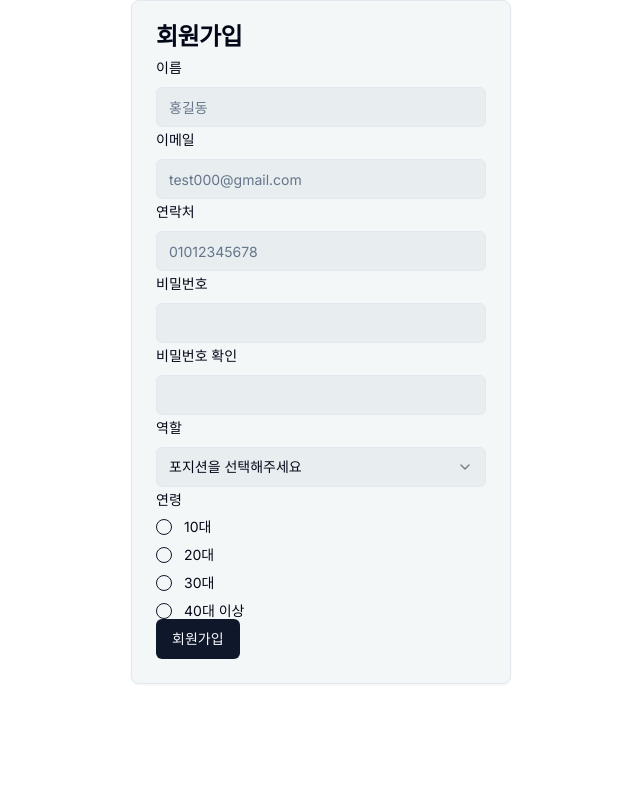
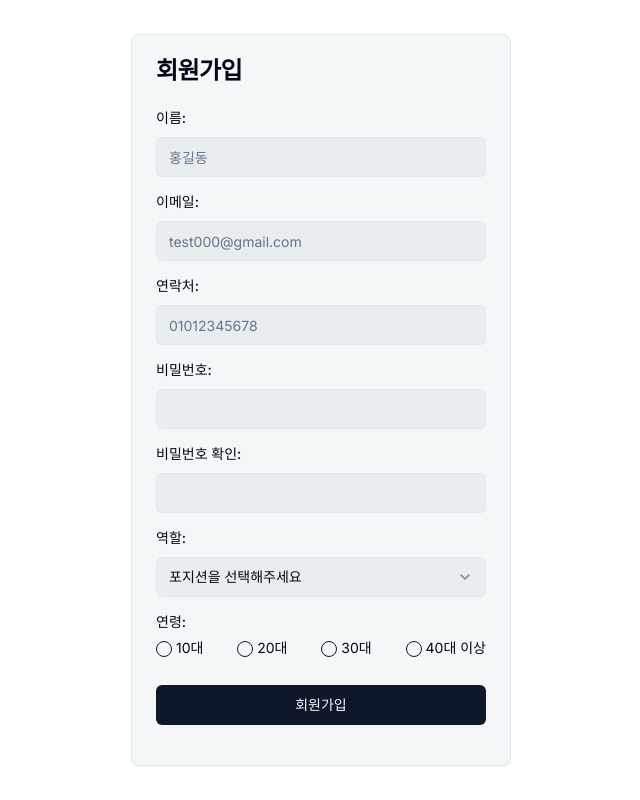
Before and after one commit to peeChulchul/devcamp, a Next.js app: page / in a window 1280 px wide. Shown: the whole page, without its empty margins (319-959 px from the left). Built offline with nearby package versions, Linux system fonts and the light colour scheme.

Commit message:
[feat] 회원가입 완료시 토스트로 알림추가 및 기타css추가
회원가입완료 메시지 및 각요소 margin간격 조정

```diff
--- a/src/pages/SignIn.tsx
+++ b/src/pages/SignIn.tsx
@@ -10,6 +10,7 @@ import { Select, SelectContent, SelectItem, SelectTrigger, SelectValue } from "@
 import { cn } from "@/lib/utils";
 import { Button } from "@/components/ui/button";
 import { RadioGroup, RadioGroupItem } from "@/components/ui/radio-group";
+import { toast } from "@/components/ui/use-toast";
 
 type TSignInForm = z.infer<typeof signInSchema>;
 
@@ -27,22 +28,26 @@ const SignIn = () => {
   });
 
   const onsubmit = (value: TSignInForm) => {
-    console.log(value);
+    toast({
+      title: "회원가입이 완료되었습니다!",
+      variant: "default",
+      duration: 1000
+    });
   };
 
   return (
     <>
       <CardHeader>
         <CardTitle>회원가입</CardTitle>
-        <CardContent className={cn("p-0")}>
+        <CardContent className={cn("py-4 px-0")}>
           <Form {...signInForm}>
-            <form onSubmit={signInForm.handleSubmit(onsubmit)}>
+            <form className="space-y-3" onSubmit={signInForm.handleSubmit(onsubmit)}>
               <FormField
                 control={signInForm.control}
                 name="username"
                 render={({ field }) => (
                   <FormItem>
-                    <FormLabel>이름</FormLabel>
+                    <FormLabel>이름:</FormLabel>
                     <FormControl>
                       <Input placeholder="홍길동" {...field} />
                     </FormControl>
@@ -55,7 +60,7 @@ const SignIn = () => {
                 name="email"
                 render={({ field }) => (
                   <FormItem>
-                    <FormLabel>이메일</FormLabel>
+                    <FormLabel>이메일:</FormLabel>
                     <FormControl>
                       <Input placeholder="test000@gmail.com" {...field} />
                     </FormControl>
@@ -68,7 +73,7 @@ const SignIn = () => {
                 name="phone"
                 render={({ field }) => (
                   <FormItem>
-                    <FormLabel>연락처</FormLabel>
+                    <FormLabel>연락처:</FormLabel>
                     <FormControl>
                       <Input placeholder="01012345678" {...field} />
                     </FormControl>
@@ -82,7 +87,7 @@ const SignIn = () => {
                 name="password"
                 render={({ field }) => (
                   <FormItem>
-                    <FormLabel>비밀번호</FormLabel>
+                    <FormLabel>비밀번호:</FormLabel>
                     <FormControl>
                       <Input type="password" {...field} />
                     </FormControl>
@@ -95,7 +100,7 @@ const SignIn = () => {
                 name="confirmPassword"
                 render={({ field }) => (
                   <FormItem>
-                    <FormLabel>비밀번호 확인</FormLabel>
+                    <FormLabel>비밀번호 확인:</FormLabel>
                     <FormControl>
                       <Input type="password" {...field} />
                     </FormControl>
@@ -108,7 +113,7 @@ const SignIn = () => {
                 name="userRole"
                 render={({ field }) => (
                   <FormItem>
-                    <FormLabel>역할</FormLabel>
+                    <FormLabel>역할:</FormLabel>
                     <Select onValueChange={field.onChange} defaultValue={field.value}>
                       <FormControl>
                         <SelectTrigger>
@@ -130,32 +135,32 @@ const SignIn = () => {
                 name="userAge"
                 render={({ field }) => (
                   <FormItem>
-                    <FormLabel>연령</FormLabel>
+                    <FormLabel>연령:</FormLabel>
                     <FormControl>
                       <RadioGroup
                         onValueChange={field.onChange}
                         defaultValue={field.value}
-                        className="flex flex-col space-y-1"
+                        className="flex items-center justify-between"
                       >
-                        <FormItem className="flex items-center space-x-3 space-y-0">
+                        <FormItem className="flex  space-x-1 space-y-0">
                           <FormControl>
                             <RadioGroupItem value="10" />
                           </FormControl>
                           <FormLabel className="font-normal">10대</FormLabel>
                         </FormItem>
-                        <FormItem className="flex items-center space-x-3 space-y-0">
+                        <FormItem className="flex  space-x-1 space-y-0">
                           <FormControl>
                             <RadioGroupItem value="20" />
                           </FormControl>
                           <FormLabel className="font-normal">20대</FormLabel>
                         </FormItem>
-                        <FormItem className="flex items-center space-x-3 space-y-0">
+                        <FormItem className="flex space-x-1 space-y-0">
                           <FormControl>
                             <RadioGroupItem value="30" />
                           </FormControl>
                           <FormLabel className="font-normal">30대</FormLabel>
                         </FormItem>
-                        <FormItem className="flex items-center space-x-3 space-y-0">
+                        <FormItem className="flex  space-x-1 space-y-0">
                           <FormControl>
                             <RadioGroupItem value="other" />
                           </FormControl>
@@ -168,7 +173,11 @@ const SignIn = () => {
                   </FormItem>
                 )}
               />
-              <Button>회원가입</Button>
+              <div>
+                <Button className={cn("w-full mt-4")} type="submit">
+                  회원가입
+                </Button>
+              </div>
             </form>
           </Form>
         </CardContent>
--- a/src/pages/index.tsx
+++ b/src/pages/index.tsx
@@ -21,10 +21,10 @@ export default function Home() {
   };
 
   return (
-    <main>
+    <main className={cn("min-h-screen flex items-center justify-center ")}>
       <AuthContext.Provider value={authState}>
         <UpdateAuthContext.Provider value={updateContext}>
-          <Card className={cn("w-[380px] mx-auto")}>{authState === "signIn" ? <SignIn /> : <Login />}</Card>
+          <Card className={cn("w-[380px]")}>{authState === "signIn" ? <SignIn /> : <Login />}</Card>
         </UpdateAuthContext.Provider>
       </AuthContext.Provider>
     </main>
```
